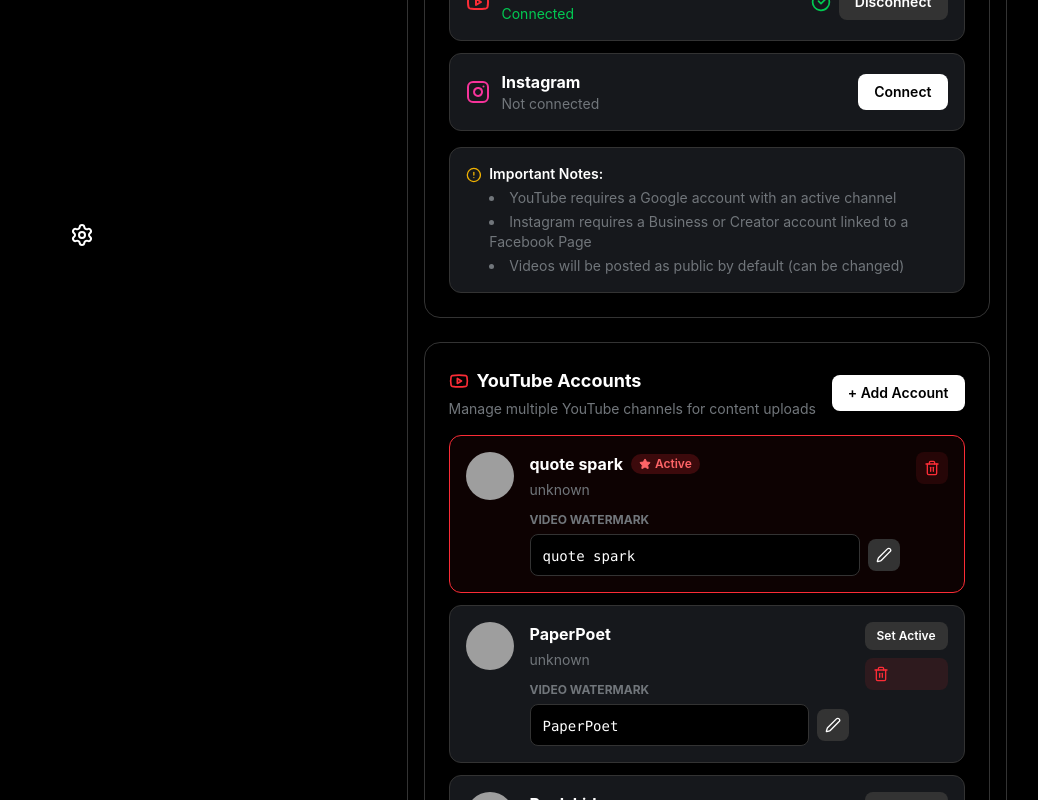
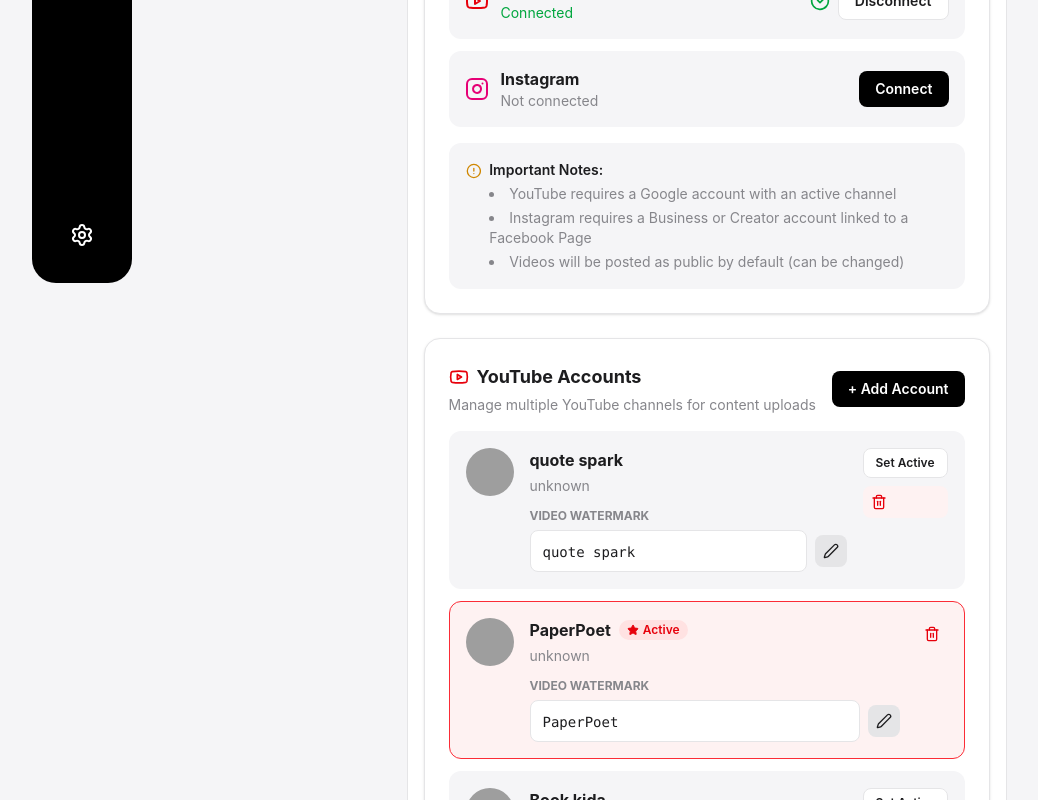
Before and after one commit to swayamgode/AgentX, a Next.js app: page /settings in a window 1280 px wide. Shown: the part 501-1301 px from the top of the page, without its empty margins (129-1167 px from the left). Built offline with nearby package versions, Linux system fonts and the light colour scheme; no server answers; grey boxes are pictures that could not be loaded.

Commit message:
settings

```diff
--- a/app/settings/page.tsx
+++ b/app/settings/page.tsx
@@ -85,19 +85,19 @@
     };
 
     return (
-        <div className="min-h-screen bg-black text-[#e7e9ea] flex justify-center">
+        <div className="min-h-screen bg-[#F5F5F7] text-[#1d1d1f] flex justify-center">
 
             <LeftSidebar />
 
-            <main className="flex flex-col w-full max-w-[600px] ml-[275px] border-l border-r border-[#333] min-h-screen">
+            <main className="flex flex-col w-full max-w-[600px] ml-[275px] border-l border-r border-[#e5e5e7] min-h-screen bg-white">
                 {/* Header */}
-                <div className="sticky top-0 bg-black/80 backdrop-blur-md z-10 border-b border-[#333] px-4 py-3 flex items-center gap-4">
-                    <Link href="/" className="p-2 -ml-2 hover:bg-[#181818] rounded-full transition-colors">
-                        <ArrowLeft size={20} className="text-white" />
+                <div className="sticky top-0 bg-white/80 backdrop-blur-md z-10 border-b border-[#e5e5e7] px-4 py-3 flex items-center gap-4">
+                    <Link href="/" className="p-2 -ml-2 hover:bg-[#f5f5f7] rounded-full transition-colors">
+                        <ArrowLeft size={20} className="text-[#1d1d1f]" />
                     </Link>
                     <div>
-                        <h2 className="text-xl font-bold text-white">Settings</h2>
-                        <p className="text-xs text-[#71767b]">@agentx_ai</p>
+                        <h2 className="text-xl font-bold text-[#1d1d1f]">Settings</h2>
+                        <p className="text-xs text-[#86868b]">@agentx_ai</p>
                     </div>
                 </div>
 
@@ -105,25 +105,25 @@
 
                     {/* API Key Card */}
                     <div className="space-y-4">
-                        <h3 className="font-bold text-xl px-2 text-white">API Configuration</h3>
+                        <h3 className="font-bold text-xl px-2 text-[#1d1d1f]">API Configuration</h3>
 
-                        <div className="bg-black border border-[#333] rounded-2xl overflow-hidden hover:bg-[#080808] transition-colors relative group">
+                        <div className="bg-white border border-[#e5e5e7] rounded-2xl overflow-hidden hover:bg-[#fafafa] transition-colors relative group shadow-sm">
                             <div className="p-4 flex gap-4">
-                                <div className="p-3 bg-[#333]/50 rounded-xl h-max">
-                                    <Key size={24} className="text-white" />
+                                <div className="p-3 bg-[#f5f5f7] rounded-xl h-max">
+                                    <Key size={24} className="text-[#1d1d1f]" />
                                 </div>
                                 <div className="flex-1 space-y-4">
                                     <div>
-                                        <h4 className="font-bold text-lg text-white">Gemini API Key</h4>
-                                        <p className="text-[#a1a1aa] text-sm leading-relaxed">
+                                        <h4 className="font-bold text-lg text-[#1d1d1f]">Gemini API Key</h4>
+                                        <p className="text-[#86868b] text-sm leading-relaxed">
                                             Required for all AI generation features.
-                                            Get yours from <a href="https://aistudio.google.com/app/apikey" target="_blank" className="text-white underline hover:no-underline">Google AI Studio</a>.
+                                            Get yours from <a href="https://aistudio.google.com/app/apikey" target="_blank" className="text-black underline hover:no-underline">Google AI Studio</a>.
                                         </p>
                                     </div>
 
                                     {/* Status Indicator */}
                                     {isConfigured && (
-                                        <div className="flex items-center gap-2 text-green-500 bg-green-500/10 px-3 py-1.5 rounded-lg w-max text-sm font-bold">
+                                        <div className="flex items-center gap-2 text-green-600 bg-green-50 px-3 py-1.5 rounded-lg w-max text-sm font-bold border border-green-200">
                                             <Check size={16} strokeWidth={3} />
                                             <span>Active: {maskedKey}</span>
                                         </div>
@@ -136,12 +136,12 @@
                                             value={apiKey}
                                             onChange={(e) => setApiKey(e.target.value)}
                                             placeholder={isConfigured ? "Enter new key to update" : "Paste API Key here"}
-                                            className="w-full bg-black border border-[#333] rounded-xl px-4 py-3 text-[#e7e9ea] focus:border-white focus:ring-1 focus:ring-white outline-none transition-all placeholder-[#52525b]"
+                                            className="w-full bg-[#f5f5f7] border border-transparent focus:border-[#000] rounded-xl px-4 py-3 text-[#1d1d1f] focus:ring-0 outline-none transition-all placeholder-[#86868b]"
                                         />
                                     </div>
 
                                     {message && (
-                                        <div className={`text-sm flex items-center gap-2 font-bold ${message.type === 'error' ? 'text-red-500' : 'text-green-500'}`}>
+                                        <div className={`text-sm flex items-center gap-2 font-bold ${message.type === 'error' ? 'text-red-500' : 'text-green-600'}`}>
                                             {message.type === 'error' ? <AlertCircle size={16} /> : <Check size={16} />}
                                             {message.text}
                                         </div>
@@ -151,7 +151,7 @@
                                         <button
                                             onClick={handleSave}
                                             disabled={loading || !apiKey.trim()}
-                                            className="bg-white hover:bg-[#e5e5e5] text-black font-bold px-6 py-2.5 rounded-xl disabled:opacity-50 disabled:cursor-not-allowed transition-colors"
+                                            className="bg-black hover:bg-[#333] text-white font-bold px-6 py-2.5 rounded-xl disabled:opacity-50 disabled:cursor-not-allowed transition-colors"
                                         >
                                             {loading ? "Saving..." : "Save Key"}
                                         </button>
@@ -163,19 +163,19 @@
 
                     {/* Social Media Connections */}
                     <div className="space-y-4">
-                        <div className="bg-black border border-[#333] rounded-2xl overflow-hidden p-6">
+                        <div className="bg-white border border-[#e5e5e7] rounded-2xl overflow-hidden p-6 shadow-sm">
                             <SocialMediaConnect />
                         </div>
                     </div>
 
                     {/* YouTube Account Manager */}
                     <div className="space-y-4">
-                        <div className="bg-black border border-[#333] rounded-2xl overflow-hidden p-6">
+                        <div className="bg-white border border-[#e5e5e7] rounded-2xl overflow-hidden p-6 shadow-sm">
                             <YouTubeAccountManager />
                         </div>
                     </div>
 
-                    <div className="px-2 text-[#71767b] text-sm">
+                    <div className="px-2 text-[#86868b] text-sm">
                         <p>More settings coming soon.</p>
                     </div>
 
--- a/components/SocialMediaConnect.tsx
+++ b/components/SocialMediaConnect.tsx
@@ -64,13 +64,13 @@
     return (
         <div className="space-y-4">
             <div className="flex items-center justify-between">
-                <h3 className="text-lg font-bold text-white flex items-center gap-2">
-                    <ExternalLink size={20} className="text-purple-500" />
+                <h3 className="text-lg font-bold text-[#1d1d1f] flex items-center gap-2">
+                    <ExternalLink size={20} className="text-purple-600" />
                     Social Media Connections
                 </h3>
                 <button
                     onClick={handleManualRefresh}
-                    className={`text-[#71767b] hover:text-white transition-colors ${isRefreshing ? 'animate-spin' : ''}`}
+                    className={`text-[#86868b] hover:text-[#1d1d1f] transition-colors ${isRefreshing ? 'animate-spin' : ''}`}
                     title="Refresh connections"
                 >
                     <RefreshCw size={16} />
@@ -81,20 +81,20 @@
                 {accounts.map((account) => (
                     <div
                         key={account.platform}
-                        className="bg-[#16181c] border border-[#333] rounded-xl p-4 flex items-center justify-between"
+                        className="bg-[#f5f5f7] rounded-xl p-4 flex items-center justify-between group"
                     >
                         <div className="flex items-center gap-3">
                             {account.platform === 'youtube' ? (
-                                <Youtube className="text-red-500" size={24} />
+                                <Youtube className="text-red-600" size={24} />
                             ) : (
-                                <Instagram className="text-pink-500" size={24} />
+                                <Instagram className="text-pink-600" size={24} />
                             )}
                             <div>
-                                <p className="font-bold text-white capitalize">{account.platform}</p>
+                                <p className="font-bold text-[#1d1d1f] capitalize">{account.platform}</p>
                                 {account.connected ? (
-                                    <p className="text-sm text-green-500">Connected</p>
+                                    <p className="text-sm text-green-600">Connected</p>
                                 ) : (
-                                    <p className="text-sm text-[#71767b]">Not connected</p>
+                                    <p className="text-sm text-[#86868b]">Not connected</p>
                                 )}
                             </div>
                         </div>
@@ -102,10 +102,10 @@
                         <div className="flex items-center gap-2">
                             {account.connected ? (
                                 <>
-                                    <CheckCircle className="text-green-500" size={20} />
+                                    <CheckCircle className="text-green-600" size={20} />
                                     <button
                                         onClick={() => handleDisconnect(account.platform as 'youtube' | 'instagram')}
-                                        className="px-4 py-2 bg-[#333] hover:bg-[#444] text-white rounded-lg text-sm font-semibold transition-colors"
+                                        className="px-4 py-2 bg-white hover:bg-[#e5e5e7] border border-[#e5e5e7] text-[#1d1d1f] rounded-lg text-sm font-semibold transition-colors"
                                     >
                                         Disconnect
                                     </button>
@@ -113,7 +113,7 @@
                             ) : (
                                 <button
                                     onClick={() => handleConnect(account.platform as 'youtube' | 'instagram')}
-                                    className="px-4 py-2 bg-white hover:bg-[#e5e5e5] text-black rounded-lg text-sm font-semibold transition-colors"
+                                    className="px-4 py-2 bg-black hover:bg-[#333] text-white rounded-lg text-sm font-semibold transition-colors"
                                 >
                                     Connect
                                 </button>
@@ -123,11 +123,11 @@
                 ))}
             </div>
 
-            <div className="bg-[#16181c] border border-[#333] rounded-xl p-4">
+            <div className="bg-[#f5f5f7] border border-transparent rounded-xl p-4">
                 <div className="flex items-start gap-2">
-                    <AlertCircle className="text-yellow-500 mt-0.5" size={18} />
-                    <div className="text-sm text-[#71767b]">
-                        <p className="font-semibold text-white mb-1">Important Notes:</p>
+                    <AlertCircle className="text-yellow-600 mt-0.5" size={18} />
+                    <div className="text-sm text-[#86868b]">
+                        <p className="font-semibold text-[#1d1d1f] mb-1">Important Notes:</p>
                         <ul className="list-disc list-inside space-y-1">
                             <li>YouTube requires a Google account with an active channel</li>
                             <li>Instagram requires a Business or Creator account linked to a Facebook Page</li>
--- a/components/YouTubeAccountManager.tsx
+++ b/components/YouTubeAccountManager.tsx
@@ -104,32 +104,32 @@
         <div className="space-y-4">
             <div className="flex items-center justify-between">
                 <div>
-                    <h3 className="text-lg font-bold text-white flex items-center gap-2">
-                        <Youtube size={20} className="text-red-500" />
+                    <h3 className="text-lg font-bold text-[#1d1d1f] flex items-center gap-2">
+                        <Youtube size={20} className="text-red-600" />
                         YouTube Accounts
                     </h3>
-                    <p className="text-sm text-[#71767b] mt-1">
+                    <p className="text-sm text-[#86868b] mt-1">
                         Manage multiple YouTube channels for content uploads
                     </p>
                 </div>
                 <button
                     onClick={handleAddAccount}
-                    className="px-4 py-2 bg-white hover:bg-[#e5e5e5] text-black rounded-lg text-sm font-semibold transition-colors"
+                    className="px-4 py-2 bg-black hover:bg-[#333] text-white rounded-lg text-sm font-semibold transition-colors"
                 >
                     + Add Account
                 </button>
             </div>
 
             {accounts.length === 0 ? (
-                <div className="bg-[#16181c] border border-[#333] rounded-xl p-8 text-center">
-                    <Youtube className="mx-auto text-[#71767b] mb-3" size={48} />
-                    <p className="text-white font-semibold mb-2">No YouTube accounts connected</p>
-                    <p className="text-[#71767b] text-sm mb-4">
+                <div className="bg-[#f5f5f7] border border-transparent rounded-xl p-8 text-center">
+                    <Youtube className="mx-auto text-[#86868b] mb-3" size={48} />
+                    <p className="text-[#1d1d1f] font-semibold mb-2">No YouTube accounts connected</p>
+                    <p className="text-[#86868b] text-sm mb-4">
                         Connect your YouTube channel to start uploading videos
                     </p>
                     <button
                         onClick={handleAddAccount}
-                        className="px-6 py-2.5 bg-white hover:bg-[#e5e5e5] text-black rounded-lg font-semibold transition-colors"
+                        className="px-6 py-2.5 bg-black hover:bg-[#333] text-white rounded-lg font-semibold transition-colors"
                     >
                         Connect YouTube
                     </button>
@@ -139,9 +139,9 @@
                     {accounts.map((account) => (
                         <div
                             key={account.id}
-                            className={`bg-[#16181c] border rounded-xl p-4 transition-all ${account.isActive
-                                    ? 'border-red-500 bg-red-500/5'
-                                    : 'border-[#333] hover:border-[#444]'
+                            className={`bg-[#f5f5f7] border rounded-xl p-4 transition-all ${account.isActive
+                                ? 'border-red-500 bg-red-50'
+                                : 'border-transparent hover:border-[#e5e5e7]'
                                 }`}
                         >
                             <div className="flex items-start gap-4">
@@ -154,8 +154,8 @@
                                             className="w-12 h-12 rounded-full"
                                         />
                                     ) : (
-                                        <div className="w-12 h-12 rounded-full bg-red-500 flex items-center justify-center">
-                                            <Youtube className="text-white" size={24} />
+                                        <div className="w-12 h-12 rounded-full bg-red-100 flex items-center justify-center">
+                                            <Youtube className="text-red-600" size={24} />
                                         </div>
                                     )}
                                 </div>
@@ -163,19 +163,19 @@
                                 {/* Account Info */}
                                 <div className="flex-1 min-w-0">
                                     <div className="flex items-center gap-2 mb-1">
-                                        <h4 className="font-bold text-white truncate">{account.channelName}</h4>
+                                        <h4 className="font-bold text-[#1d1d1f] truncate">{account.channelName}</h4>
                                         {account.isActive && (
-                                            <span className="flex items-center gap-1 px-2 py-0.5 bg-red-500/20 text-red-400 text-xs font-semibold rounded-full">
+                                            <span className="flex items-center gap-1 px-2 py-0.5 bg-red-100 text-red-600 text-xs font-semibold rounded-full">
                                                 <Star size={12} fill="currentColor" />
                                                 Active
                                             </span>
                                         )}
                                     </div>
-                                    <p className="text-sm text-[#71767b] mb-2">{account.email}</p>
+                                    <p className="text-sm text-[#86868b] mb-2">{account.email}</p>
 
                                     {/* Watermark */}
                                     <div className="mt-3">
-                                        <label className="text-xs font-bold text-[#71767b] uppercase mb-1.5 block">
+                                        <label className="text-xs font-bold text-[#86868b] uppercase mb-1.5 block">
                                             Video Watermark
                                         </label>
                                         {editingId === account.id ? (
@@ -184,7 +184,7 @@
                                                     type="text"
                                                     value={editWatermark}
                                                     onChange={(e) => setEditWatermark(e.target.value)}
-                                                    className="flex-1 bg-black border border-[#333] rounded-lg px-3 py-2 text-white text-sm focus:border-red-500 outline-none"
+                                                    className="flex-1 bg-white border border-[#e5e5e7] rounded-lg px-3 py-2 text-[#1d1d1f] text-sm focus:border-red-500 outline-none"
                                                     placeholder="Enter watermark text"
                                                 />
                                                 <button
@@ -196,7 +196,7 @@
                                                 </button>
                                                 <button
                                                     onClick={handleCancelEdit}
-                                                    className="p-2 bg-[#333] hover:bg-[#444] text-white rounded-lg transition-colors"
+                                                    className="p-2 bg-[#e5e5e7] hover:bg-[#d1d1d6] text-[#1d1d1f] rounded-lg transition-colors"
                                                     title="Cancel"
                                                 >
                                                     <X size={16} />
@@ -204,14 +204,14 @@
                                             </div>
                                         ) : (
                                             <div className="flex items-center gap-2">
-                                                <div className="flex-1 bg-black border border-[#333] rounded-lg px-3 py-2">
-                                                    <span className="text-white text-sm font-mono">
+                                                <div className="flex-1 bg-white border border-[#e5e5e7] rounded-lg px-3 py-2">
+                                                    <span className="text-[#1d1d1f] text-sm font-mono">
                                                         {account.watermark || '(No watermark)'}
                                                     </span>
                                                 </div>
                                                 <button
                                                     onClick={() => handleStartEdit(account)}
-                                                    className="p-2 bg-[#333] hover:bg-[#444] text-white rounded-lg transition-colors"
+                                                    className="p-2 bg-[#e5e5e7] hover:bg-[#d1d1d6] text-[#1d1d1f] rounded-lg transition-colors"
                                                     title="Edit watermark"
                                                 >
                                                     <Edit2 size={16} />
@@ -226,14 +226,14 @@
                                     {!account.isActive && (
                                         <button
                                             onClick={() => handleSetActive(account.id)}
-                                            className="px-3 py-1.5 bg-[#333] hover:bg-[#444] text-white text-xs font-semibold rounded-lg transition-colors"
+                                            className="px-3 py-1.5 bg-white border border-[#e5e5e7] hover:bg-[#fafafa] text-[#1d1d1f] text-xs font-semibold rounded-lg transition-colors"
                                         >
                                             Set Active
                                         </button>
                                     )}
                                     <button
                                         onClick={() => handleRemove(account.id)}
-                                        className="p-2 bg-red-500/10 hover:bg-red-500/20 text-red-500 rounded-lg transition-colors"
+                                        className="p-2 bg-red-50 hover:bg-red-100 text-red-600 rounded-lg transition-colors"
                                         title="Remove account"
                                     >
                                         <Trash2 size={16} />
@@ -245,9 +245,9 @@
                 </div>
             )}
 
-            <div className="bg-[#16181c] border border-[#333] rounded-xl p-4">
-                <p className="text-xs text-[#71767b]">
-                    <strong className="text-white">Note:</strong> The active account will be used by default for all uploads.
+            <div className="bg-[#f5f5f7] border border-transparent rounded-xl p-4">
+                <p className="text-xs text-[#86868b]">
+                    <strong className="text-[#1d1d1f]">Note:</strong> The active account will be used by default for all uploads.
                     You can select a different account when generating content.
                 </p>
             </div>
```
Also changed, not shown: .youtube-accounts.json.
